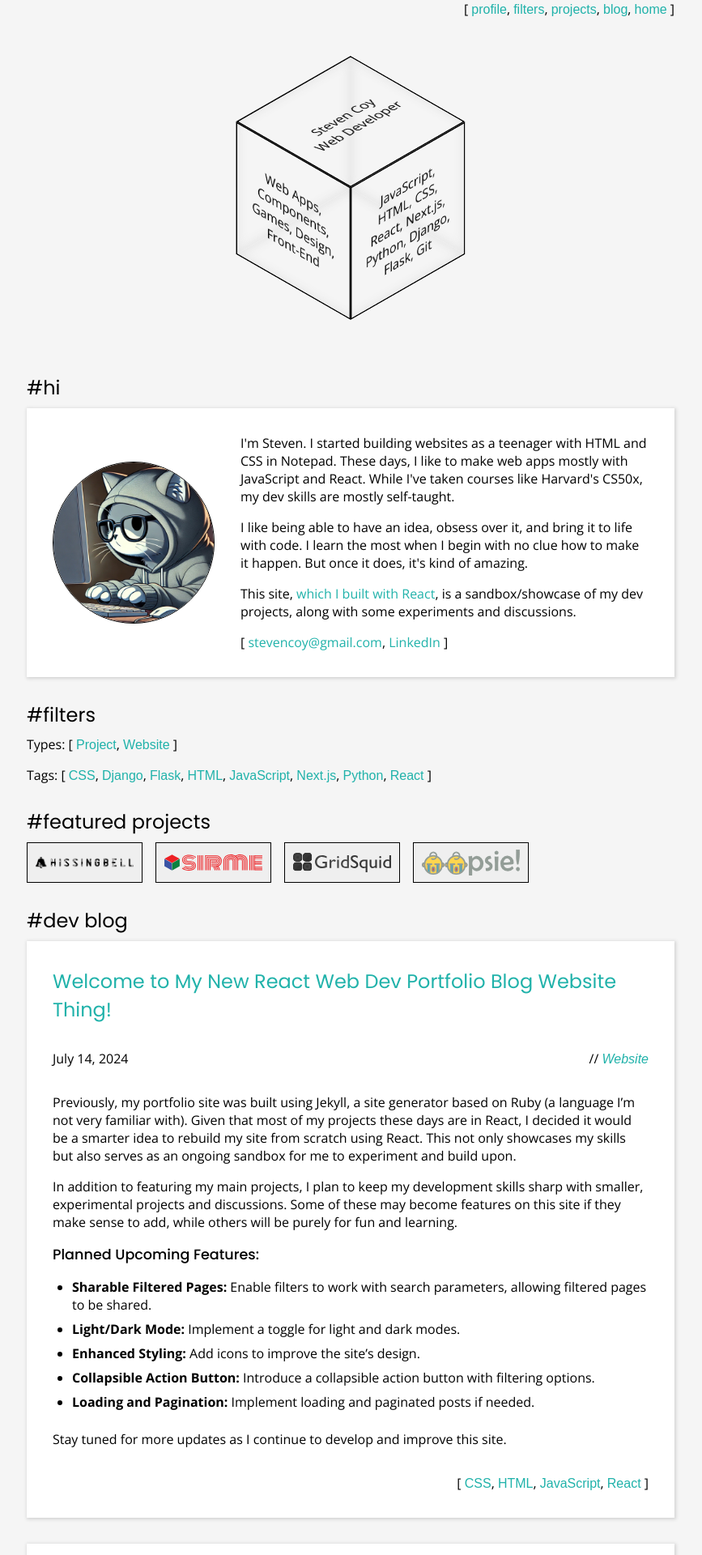
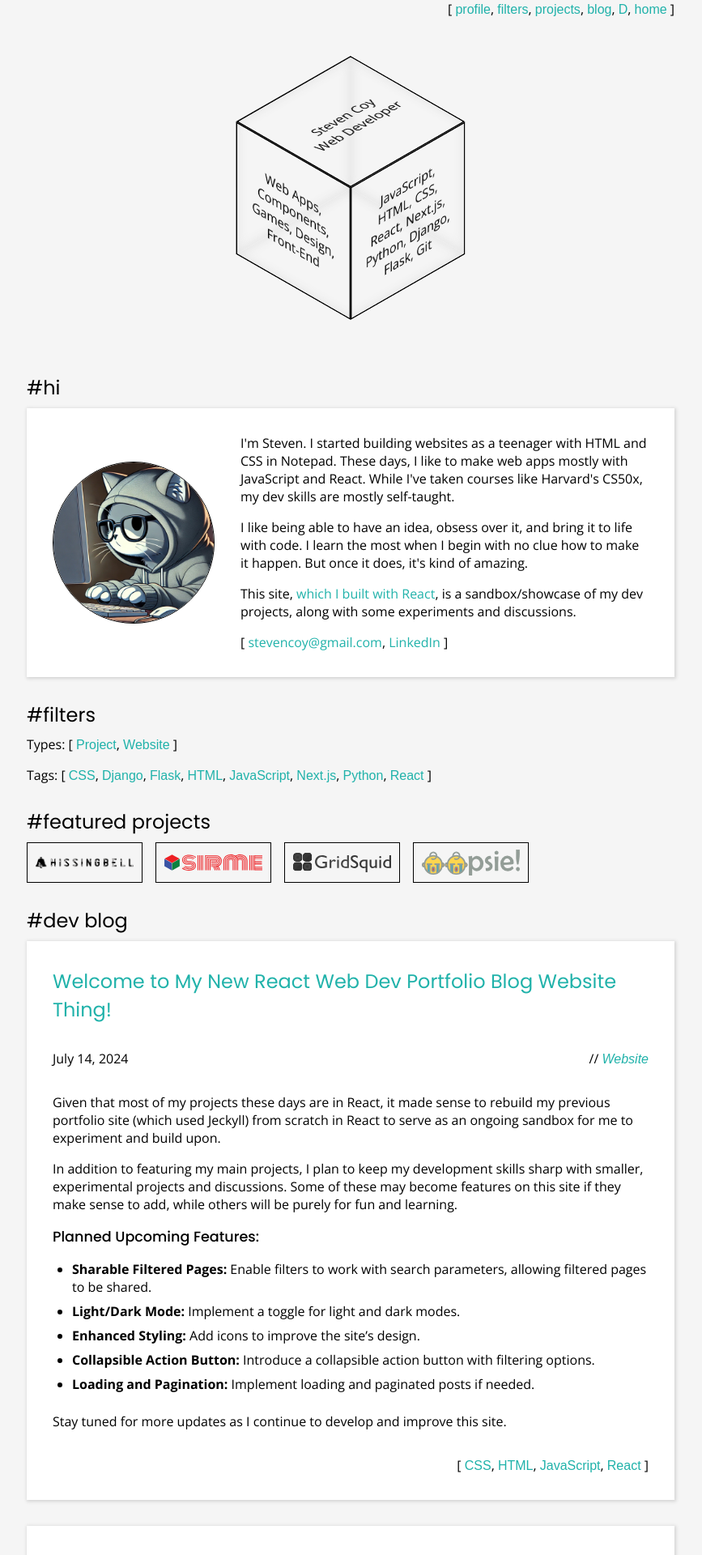
Before and after one commit to ragmats/webdevblog, a React (Vite) app: page / in a window 1280 px wide. Shown: the top 1920 px of the page at 81% size, without its empty margins (207-1074 px from the left). Built offline with nearby package versions, Linux system fonts and the light colour scheme.

Commit message:
Added initial light/dark mode.

```diff
--- a/src/components/Navbar.jsx
+++ b/src/components/Navbar.jsx
@@ -1,9 +1,19 @@
 import { useLocation, useNavigate } from "react-router-dom";
 import ResetFiltersButton from "./ResetFiltersButton";
 
-export default function Navbar({ clearAllFilters, isFiltered }) {
+export default function Navbar({
+  theme,
+  setTheme,
+  clearAllFilters,
+  isFiltered,
+}) {
   const location = useLocation();
   const navigate = useNavigate();
+
+  function toggleTheme() {
+    if (theme === "light") setTheme("dark");
+    else if (theme === "dark") setTheme("light");
+  }
 
   return (
     <div
@@ -64,6 +74,12 @@ export default function Navbar({ clearAllFilters, isFiltered }) {
           </button>
           ,&nbsp;
         </span>
+        <span>
+          <button className="btn" onClick={() => toggleTheme()}>
+            {theme === "light" ? "D" : "L"}
+          </button>
+          ,&nbsp;
+        </span>
         <div>
           <button
             className="btn"
--- a/src/data/posts.json
+++ b/src/data/posts.json
@@ -12,7 +12,7 @@
       "CSS"
     ],
     "imageIsLogo": false,
-    "body": "<p>Previously, my portfolio site was built using Jekyll, a site generator based on Ruby (a language I’m not very familiar with). Given that most of my projects these days are in React, I decided it would be a smarter idea to rebuild my site from scratch using React. This not only showcases my skills but also serves as an ongoing sandbox for me to experiment and build upon.</p><p>In addition to featuring my main projects, I plan to keep my development skills sharp with smaller, experimental projects and discussions. Some of these may become features on this site if they make sense to add, while others will be purely for fun and learning.</p><h4>Planned Upcoming Features:</h4><ul><li><b>Sharable Filtered Pages:</b> Enable filters to work with search parameters, allowing filtered pages to be shared.</li><li><b>Light/Dark Mode:</b> Implement a toggle for light and dark modes.</li><li><b>Enhanced Styling:</b> Add icons to improve the site’s design.</li><li><b>Collapsible Action Button:</b> Introduce a collapsible action button with filtering options.</li><li><b>Loading and Pagination:</b> Implement loading and paginated posts if needed.</li></ul><p>Stay tuned for more updates as I continue to develop and improve this site.</p>",
+    "body": "<p>Given that most of my projects these days are in React, it made sense to rebuild my previous portfolio site (which used Jeckyll) from scratch in React to serve as an ongoing sandbox for me to experiment and build upon.</p><p>In addition to featuring my main projects, I plan to keep my development skills sharp with smaller, experimental projects and discussions. Some of these may become features on this site if they make sense to add, while others will be purely for fun and learning.</p><h4>Planned Upcoming Features:</h4><ul><li><b>Sharable Filtered Pages:</b> Enable filters to work with search parameters, allowing filtered pages to be shared.</li><li><b>Light/Dark Mode:</b> Implement a toggle for light and dark modes.</li><li><b>Enhanced Styling:</b> Add icons to improve the site’s design.</li><li><b>Collapsible Action Button:</b> Introduce a collapsible action button with filtering options.</li><li><b>Loading and Pagination:</b> Implement loading and paginated posts if needed.</li></ul><p>Stay tuned for more updates as I continue to develop and improve this site.</p>",
     "slug": "welcome-to-my-new-react-web-dev-portfolio-blog-website-thing"
   },
   {
@@ -30,7 +30,7 @@
     ],
     "image": "hissingbell.png",
     "imageIsLogo": true,
-    "body": "<h4><a href=\"https://hissingbell.studio/\" target=\"_new\">Live project</a></h4><p>I created the developer website, using Next.js, for the client HISSINGBELL, a San Diego, California based VR game studio.</p><h4>Features Include:</h4><ul><li>Ongoing client/developer collaboration involving virtual meetings, design mock-ups, and Git workflow.</li><li>Static site developed using <a href=\"https://nextjs.org/\" target=\"_new\">Next.js</a>.</li><li>Layered SVG parallax effects using <a href=\"https://react-scroll-parallax.damnthat.tv/docs/intro\" target=\"_new\">React Scroll Parallax</a>.</li><li>Image carousel using <a href=\"https://react-multi-carousel.vercel.app/\" target=\"_new\">React-multi-carousel</a></li><li>Site-wide light/dark mode saved to Local Storage.</li></ul><p>HISSINGBELL was Deployed on <a href=\"https://docs.digitalocean.com/developer-center/deploying-a-next.js-application-on-a-digitalocean-droplet/\" target=\"_new\">DigitalOcean</a>.</p>",
+    "body": "<h4><a href=\"https://hissingbell.studio/\" target=\"_new\">Live project</a></h4><p>I created the developer website for the client HISSINGBELL, a San Diego, California based VR game studio.</p><h4>Features Include:</h4><ul><li>Ongoing client/developer collaboration involving virtual meetings, design mock-ups, and Git workflow.</li><li>Static site developed using <a href=\"https://nextjs.org/\" target=\"_new\">Next.js</a>.</li><li>Layered SVG parallax effects using <a href=\"https://react-scroll-parallax.damnthat.tv/docs/intro\" target=\"_new\">React Scroll Parallax</a>.</li><li>Image carousel using <a href=\"https://react-multi-carousel.vercel.app/\" target=\"_new\">React-multi-carousel</a></li><li>Site-wide light/dark mode saved to Local Storage.</li></ul><p>HISSINGBELL was Deployed on <a href=\"https://docs.digitalocean.com/developer-center/deploying-a-next.js-application-on-a-digitalocean-droplet/\" target=\"_new\">DigitalOcean</a>.</p>",
     "slug": "hissingbell-developer-website"
   },
   {
--- a/src/routes/Root.css
+++ b/src/routes/Root.css
@@ -1,8 +1,33 @@
-/* @import url("https://fonts.googleapis.com/css2?family=Lato:ital,wght@0,100;0,300;0,400;0,700;0,900;1,100;1,300;1,400;1,700;1,900&display=swap"); */
+@import url("https://fonts.googleapis.com/css2?family=Poppins:ital,wght@0,100;0,200;0,300;0,400;0,500;0,600;0,700;0,800;0,900;1,100;1,200;1,300;1,400;1,500;1,600;1,700;1,800;1,900&display=swap");
+@import url("https://fonts.googleapis.com/css2?family=Open+Sans:ital,wght@0,300..800;1,300..800&display=swap");
 
-@import url("https://fonts.googleapis.com/css2?family=Poppins:ital,wght@0,100;0,200;0,300;0,400;0,500;0,600;0,700;0,800;0,900;1,100;1,200;1,300;1,400;1,500;1,600;1,700;1,800;1,900&display=swap");
+/* Light mode color variables */
+:root {
+  --cube-back-shadow: rgb(225, 225, 225);
+  --interact-color: lightseagreen;
+  --interact-color-hover: darkcyan;
+  --bg-color-body: whitesmoke;
+  --bg-color-card: white;
+  --bg-color-filter-selected: gainsboro;
+  --text-color: black;
+  --featured-border-color: black;
+  --featured-border-color-hover: darkgray;
+  --border-color-card: lightgray;
+}
 
-@import url("https://fonts.googleapis.com/css2?family=Open+Sans:ital,wght@0,300..800;1,300..800&display=swap");
+/* Dark mode color variables */
+/* :root {
+  --cube-back-shadow: rgb(40, 40, 40);
+  --interact-color: steelblue;
+  --interact-color-hover: rgb(88, 161, 221);
+  --bg-color-body: rgb(30, 30, 30);
+  --bg-color-card: rgb(32, 33, 39);
+  --bg-color-filter-selected: rgb(53, 53, 53);
+  --text-color: rgb(133, 145, 170);
+  --featured-border-color: rgb(53, 53, 53);
+  --featured-border-color-hover: dimgray;
+  --border-color-card: rgb(43, 43, 43);
+} */
 
 /* Limit how small cube will get */
 @media (height <= 800px) {
@@ -24,12 +49,12 @@
 }
 
 a {
-  color: lightseagreen;
+  color: var(--interact-color);
   text-decoration: none;
 }
 
 a:hover {
-  color: darkcyan;
+  color: var(--interact-color-hover);
 }
 
 .cube-link {
@@ -80,14 +105,13 @@ body {
   width: 100%;
   justify-content: center;
   /* perspective: 2000px; */
-  /* font-family: "Lato", sans-serif; */
-  /* font-family: "Poppins", sans-serif; */
   font-family: "Open Sans", sans-serif;
   font-optical-sizing: auto;
   font-weight: 400;
   font-style: normal;
   font-size: 1em;
-  background-color: whitesmoke;
+  background-color: var(--bg-color-body);
+  color: var(--text-color);
 }
 
 .container {
@@ -129,7 +153,7 @@ body {
   display: flex;
   flex-wrap: wrap;
   justify-content: flex-end;
-  background-color: whitesmoke;
+  background-color: var(--bg-color-body);
 }
 
 @media (width <= 450px) {
@@ -162,7 +186,7 @@ body {
 
 .face {
   position: absolute;
-  border: 2px solid black;
+  border: 2px solid var(--text-color);
   height: calc(0.5 * var(--title-container-height));
   width: calc(0.5 * var(--title-container-height));
   display: flex;
@@ -195,7 +219,7 @@ body {
 .face-back {
   /* background: green; */
   border: 0px;
-  box-shadow: 0px 0px 20px 1px rgb(225, 225, 225) inset;
+  box-shadow: 0px 0px 20px 1px var(--cube-back-shadow) inset;
   transform: rotateY(180deg)
     translateZ(calc(0.25 * var(--title-container-height)));
 }
@@ -203,7 +227,7 @@ body {
 .face-right {
   /* background: yellow; */
   border: 0px;
-  box-shadow: 0px 0px 20px 1px rgb(225, 225, 225) inset;
+  box-shadow: 0px 0px 20px 1px var(--cube-back-shadow) inset;
   transform: rotateY(90deg)
     translateZ(calc(0.25 * var(--title-container-height)));
 }
@@ -211,7 +235,7 @@ body {
 .face-bottom {
   /* background: magenta; */
   border: 0px;
-  box-shadow: 0px 0px 20px 1px rgb(225, 225, 225) inset;
+  box-shadow: 0px 0px 20px 1px var(--cube-back-shadow) inset;
   transform: rotateX(-90deg)
     translateZ(calc(0.25 * var(--title-container-height)));
 }
@@ -236,18 +260,18 @@ body {
 
 .profile {
   /* border: 1px solid purple; */
-  box-shadow: 1px 1px 4px 1px lightgray;
+  box-shadow: 1px 1px 4px 1px var(--border-color-card);
   display: flex;
   flex-direction: row;
   justify-content: center;
   align-items: center;
   gap: 2em;
   padding: 2em;
-  background-color: white;
+  background-color: var(--bg-color-card);
 }
 
 .profile-photo-container {
-  border: 1px solid black;
+  border: 1px solid var(--text-color);
   height: 200px;
   min-width: 200px;
   border-radius: 50%;
@@ -305,7 +329,7 @@ body {
 }
 
 .featured-post {
-  border: 1px solid black;
+  border: 1px solid var(--featured-border-color);
   display: flex;
   width: 143px;
   height: 50px;
@@ -330,14 +354,14 @@ body {
 
 .btn-featured {
   border: 0;
-  /* background-color: red; */
+  background-color: var(--bg-color-body);
   cursor: pointer;
 }
 
 .btn-featured:hover {
   border: 0;
-  background-color: white;
-  box-shadow: 0px 0px 2px 1px darkgray;
+  background-color: var(--bg-color-card);
+  box-shadow: 0px 0px 2px 1px var(--featured-border-color-hover);
 }
 
 .featured-post-image {
@@ -353,12 +377,12 @@ body {
 
 .post {
   /* border: 1px solid lightgray; */
-  box-shadow: 1px 1px 4px 1px lightgray;
+  box-shadow: 1px 1px 4px 1px var(--border-color-card);
   display: flex;
   flex-direction: column;
   gap: 2em;
   padding: 2em;
-  background-color: white;
+  background-color: var(--bg-color-card);
 }
 
 .post-image {
@@ -423,17 +447,17 @@ body {
   border: 0;
   padding: 0;
   background-color: transparent;
-  color: lightseagreen;
+  color: var(--interact-color);
   cursor: pointer;
   font-size: 1em;
 }
 
 .btn:hover {
-  color: darkcyan;
+  color: var(--interact-color-hover);
 }
 
 .btn-reset-filters {
-  background-color: whitesmoke;
+  background-color: var(--bg-color-body);
   padding: 0 0.25em;
 }
 
@@ -441,35 +465,35 @@ body {
   border: 0;
   padding: 0;
   background-color: transparent;
-  color: lightseagreen;
+  color: var(--interact-color);
   cursor: pointer;
   font-size: 1em;
   font-style: italic;
 }
 
 .btn-type:hover {
-  color: darkcyan;
+  color: var(--interact-color-hover);
 }
 
 .btn-type-selected {
-  background-color: gainsboro;
+  background-color: var(--bg-color-filter-selected);
 }
 
 .btn-tag {
   border: 0;
   padding: 0;
   background-color: transparent;
-  color: lightseagreen;
+  color: var(--interact-color);
   cursor: pointer;
   font-size: 1em;
 }
 
 .btn-tag:hover {
-  color: darkcyan;
+  color: var(--interact-color-hover);
 }
 
 .btn-tag-selected {
-  background-color: gainsboro;
+  background-color: var(--bg-color-filter-selected);
 }
 
 .footer-container {
@@ -483,7 +507,7 @@ body {
 }
 
 .footer-photo-container {
-  border: 1px solid black;
+  border: 1px solid var(--text-color);
   /* max-height: 50vw; */
   max-height: 200px;
   aspect-ratio: 1 / 1;
--- a/src/routes/Root.jsx
+++ b/src/routes/Root.jsx
@@ -16,7 +16,7 @@ import { createSlugMap } from "../utils/createSlugMap";
 import Navbar from "../components/Navbar";
 import Footer from "../components/Footer";
 
-// TODO Launch! (set github pages to custom domain stevencoy.com) - GET THIS TO WORK
+// TODO Can tags on posts fit better? They wrap and orphan easily on mobile.
 // TODO Make filters work with params so they are linkable
 // TODO Make it so main dev blog posts are abbreviated and have a "more..." link?
 // TODO Add icons to site (LinkedIn, etc.)
@@ -30,16 +30,60 @@ function App() {
   const [selectedTypes, setSelectedTypes] = useState(new Set());
   const [selectedTags, setSelectedTags] = useState(new Set());
   const [isFiltered, setIsFiltered] = useState(false);
+  const [theme, setTheme] = useState(
+    localStorage.getItem("theme") ? localStorage.getItem("theme") : "light"
+  );
   const [searchParams] = useSearchParams();
 
   const navigate = useNavigate();
   const location = useLocation();
+
+  const lightThemeVariables = [
+    { name: "--cube-back-shadow", color: "rgb(225, 225, 225)" },
+    { name: "--interact-color", color: "lightseagreen" },
+    { name: "--interact-color-hover", color: "darkcyan" },
+    { name: "--bg-color-body", color: "whitesmoke" },
+    { name: "--bg-color-card", color: "white" },
+    { name: "--bg-color-filter-selected", color: "gainsboro" },
+    { name: "--text-color", color: "black" },
+    { name: "--featured-border-color", color: "black" },
+    { name: "--featured-border-color-hover", color: "darkgray" },
+    { name: "--border-color-card", color: "lightgray" },
+  ];
+
+  const darkThemeVariables = [
+    { name: "--cube-back-shadow", color: "rgb(40, 40, 40)" },
+    { name: "--interact-color", color: "steelblue" },
+    { name: "--interact-color-hover", color: "rgb(88, 161, 221)" },
+    { name: "--bg-color-body", color: "rgb(30, 30, 30)" },
+    { name: "--bg-color-card", color: "rgb(32, 33, 39)" },
+    { name: "--bg-color-filter-selected", color: "rgb(53, 53, 53)" },
+    { name: "--text-color", color: "rgb(133, 145, 170)" },
+    { name: "--featured-border-color", color: "rgb(53, 53, 53)" },
+    { name: "--featured-border-color-hover", color: "dimgray" },
+    { name: "--border-color-card", color: "rgb(43, 43, 43)" },
+  ];
 
   // Create slug map for more efficient lookup of slugs on individual posts
   const slugMap = createSlugMap(postData);
 
   // Get possible slug from search params
   const possibleSlug = searchParams.get("redirect");
+
+  useEffect(() => {
+    // Save current theme in local storage
+    localStorage.setItem("theme", theme);
+    // Set colors according to theme
+    if (theme === "light") {
+      lightThemeVariables.forEach((color) =>
+        document.documentElement.style.setProperty(color.name, color.color)
+      );
+    } else if (theme === "dark") {
+      darkThemeVariables.forEach((color) =>
+        document.documentElement.style.setProperty(color.name, color.color)
+      );
+    }
+  }, [theme]);
 
   // Navigate appropriately if there are search params from the 404 redirect
   useEffect(() => {
@@ -103,7 +147,12 @@ function App() {
 
   return (
     <div id="top" className="container">
-      <Navbar clearAllFilters={clearAllFilters} isFiltered={isFiltered} />
+      <Navbar
+        theme={theme}
+        setTheme={setTheme}
+        clearAllFilters={clearAllFilters}
+        isFiltered={isFiltered}
+      />
       <CubeHeader />
       {location.pathname === "/" && (
         <>
```
